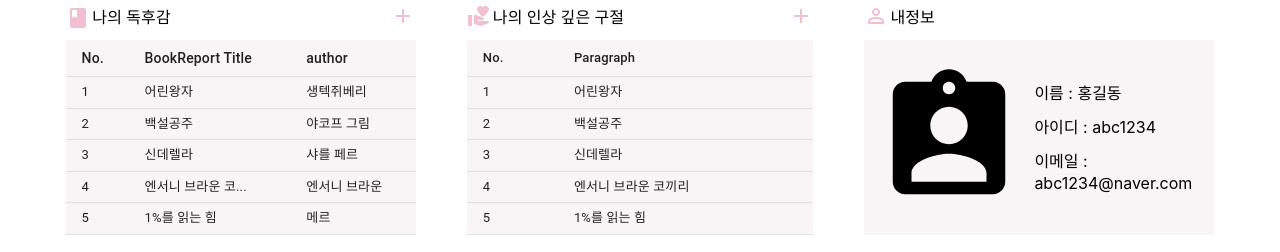
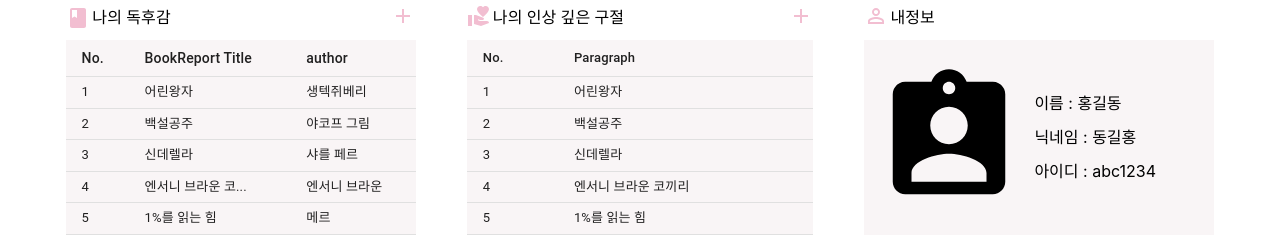
Before and after one commit to KimJeongMin2/SEBook_front, a React (Create React App) app: page /MyPage in a window 1280 px wide. Shown: the part 169-421 px from the top of the page. Built offline with nearby package versions, Linux system fonts and the light colour scheme; no server answers.

Commit message:
mypage 닉네임 추가

```diff
--- a/src/components/MyPage.js
+++ b/src/components/MyPage.js
@@ -275,11 +275,10 @@ export default function MyPage() {
                   <AssignmentIndIcon
                     style={{ margin: "auto 0", fontSize: "150px" }}
                   ></AssignmentIndIcon>
-                  <div style={{ margin: "20px 0" }}>
+                  <div style={{ margin: "30px 0" }}>
                     <div style={{ margin: "10px" }}>이름 : 홍길동</div>
+                    <div style={{ margin: "10px" }}>닉네임 : 동길홍</div>
                     <div style={{ margin: "10px" }}>아이디 : abc1234</div>
-                    <div style={{ margin: "1px 10px" }}>이메일 : </div>
-                    <div style={{ margin: "1px 10px" }}>abc1234@naver.com</div>
                   </div>
                 </div>
               </Box>
```
